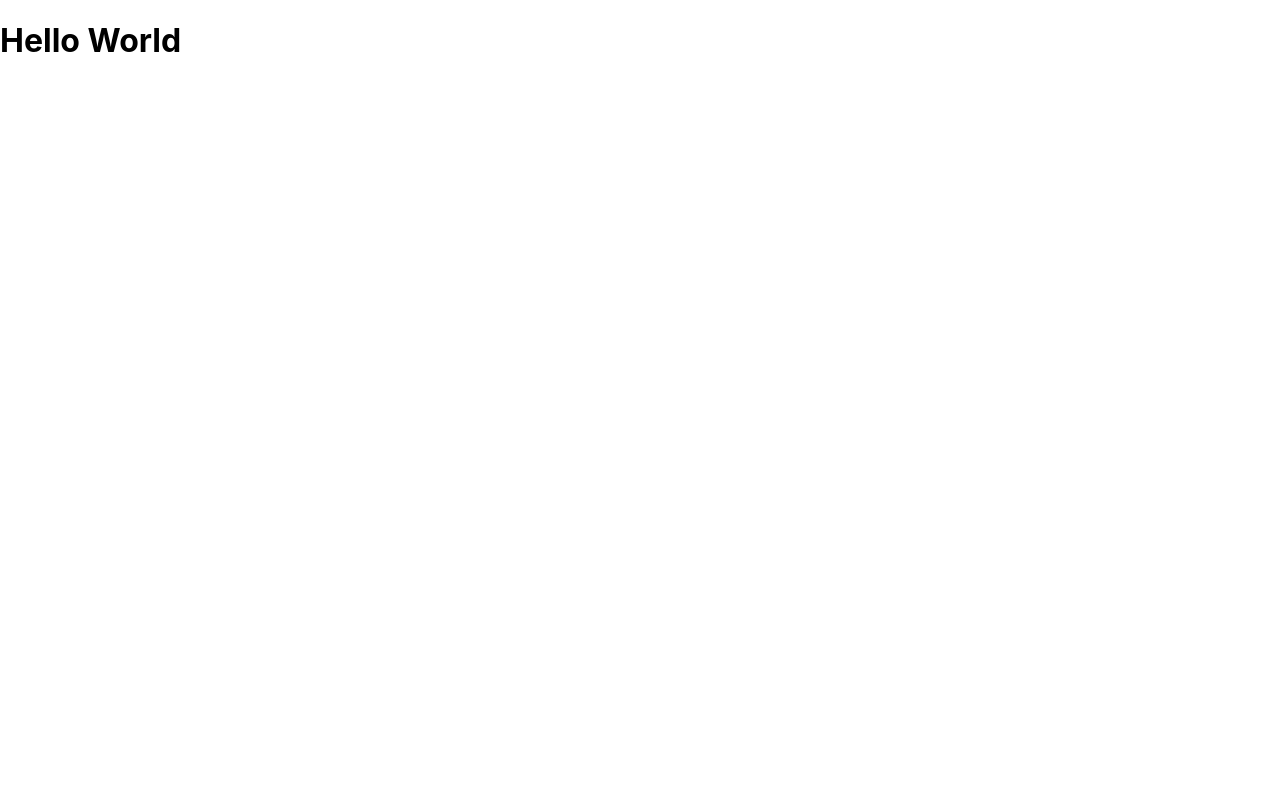
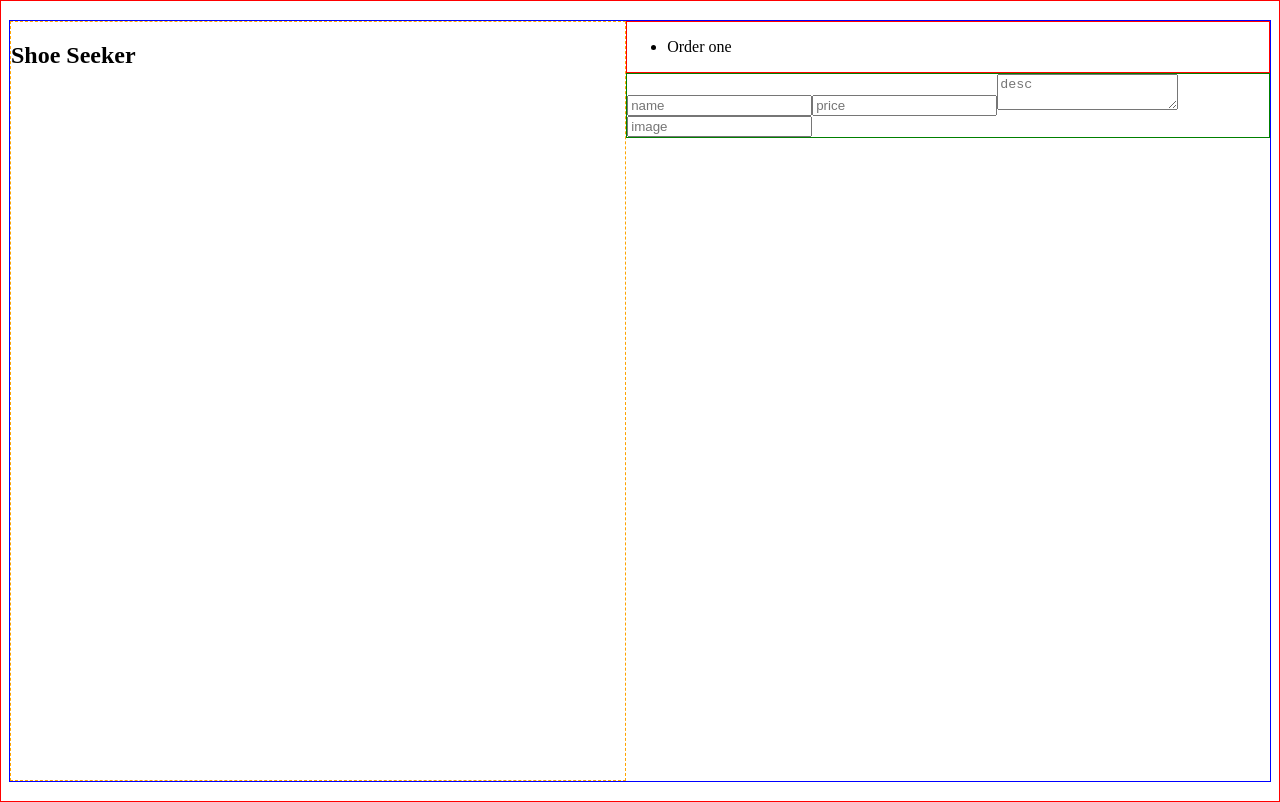
Before and after one commit to KevinKra/Shoe_Seeker, a React (Create React App) app: page / in a window 1280 px wide. Built offline with nearby package versions, Linux system fonts and the light colour scheme.

Commit message:
Modify styles

```diff
--- a/src/App/App.js
+++ b/src/App/App.js
@@ -1,10 +1,18 @@
 import React from "react";
-import "./App.css";
+import "./_App.scss";
+import Order from "../Order/Order";
+import Form from "../Form/Form";
 
 function App() {
   return (
-    <main>
-      <h1>Hello World</h1>
+    <main className="app">
+      <section className="shoe-profile">
+        <h1>Shoe Seeker</h1>
+      </section>
+      <aside>
+        <Order />
+        <Form />
+      </aside>
     </main>
   );
 }
--- /dev/null
+++ b/src/App/_App.scss
@@ -0,0 +1,23 @@
+@import "../styles/variables";
+
+.app {
+  display: flex;
+  border: 1px solid $color1;
+  height: 95vh;
+  justify-content: center;
+  // width: 100%;
+  margin: 0.5rem;
+}
+
+.shoe-profile {
+  border: 1px dashed orange;
+  width: 55vw;
+}
+
+.order-information {
+  border: 1px solid red;
+}
+
+.form {
+  border: 1px solid green;
+}
--- a/src/index.css
+++ b/src/index.css
@@ -1,11 +1,13 @@
 body {
   margin: 0;
   padding: 0;
-  font-family: -apple-system, BlinkMacSystemFont, "Segoe UI", "Roboto", "Oxygen",
-    "Ubuntu", "Cantarell", "Fira Sans", "Droid Sans", "Helvetica Neue",
-    sans-serif;
   -webkit-font-smoothing: antialiased;
   -moz-osx-font-smoothing: grayscale;
+  border: 1px solid red;
+  height: 100vh;
+  display: flex;
+  justify-content: center;
+  align-items: center;
 }
 
 code {
--- /dev/null
+++ b/src/styles/_variables.scss
@@ -0,0 +1 @@
+$color1: blue;
```
Also changed, not shown: src/App/App.css (deleted).
